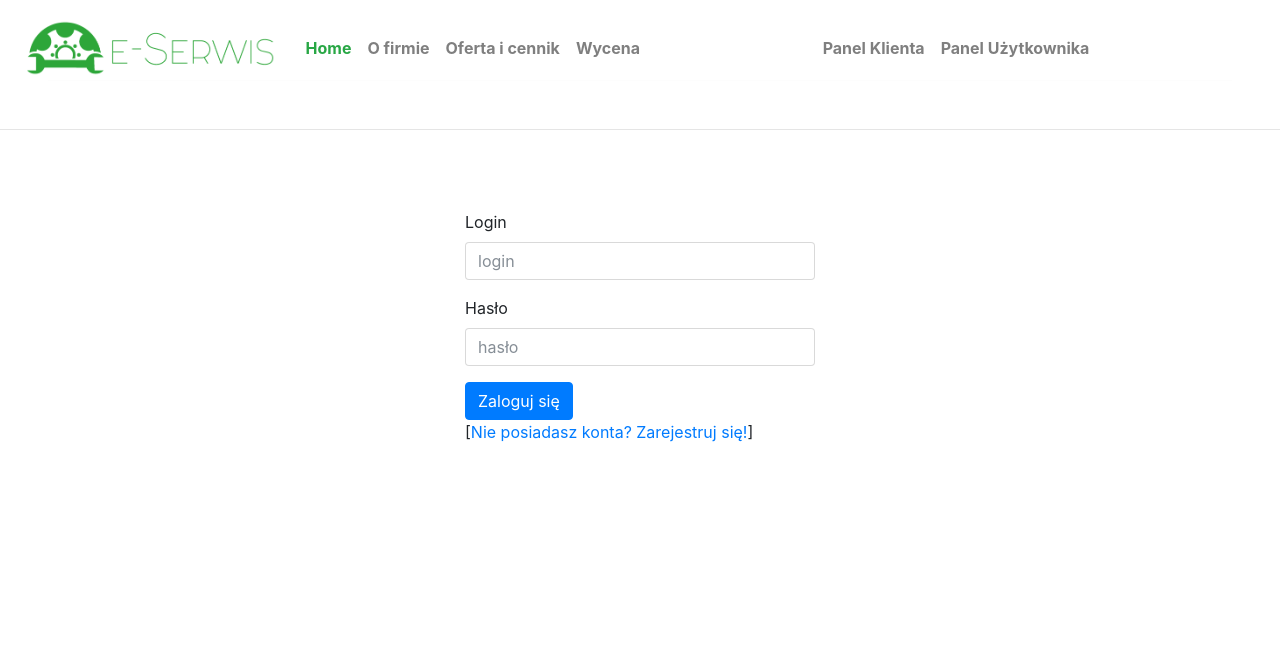
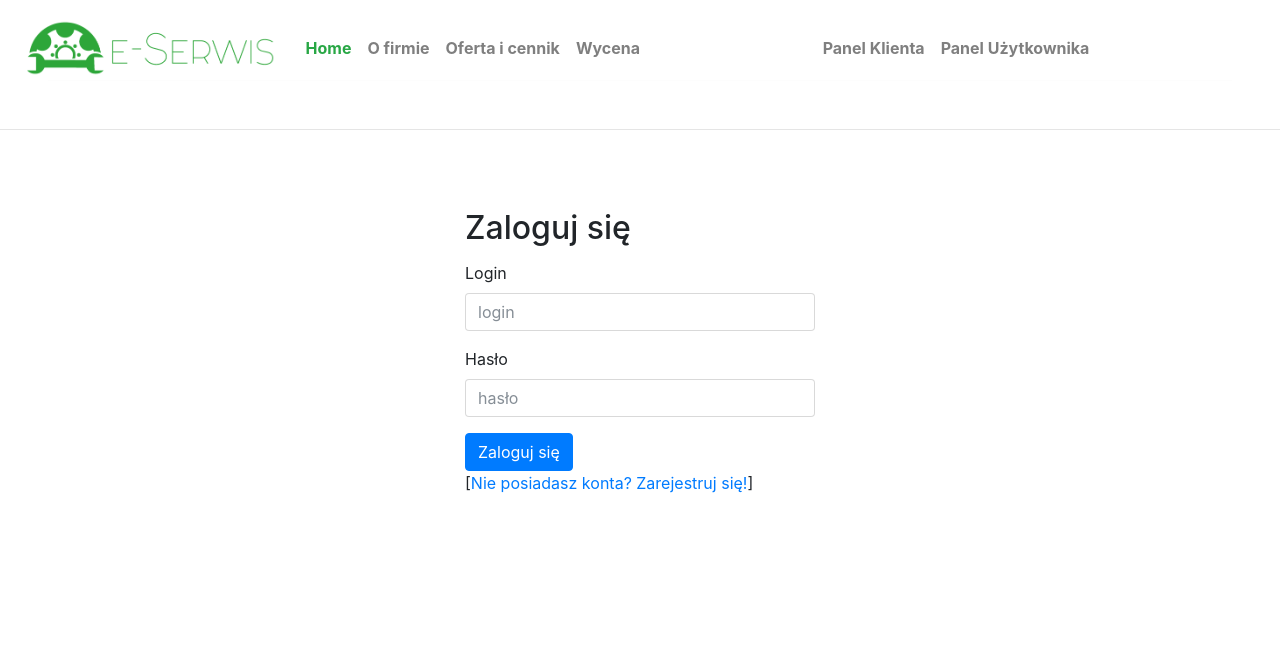
Before and after one commit to kamil526/PHP-SERWIS, a PHP site: page /loginKlient.php in a window 1280 px wide. Shown: the top 657 px of the page. Run offline with PHP 8.4, Linux system fonts and the light colour scheme; some libraries are stand-ins or nearby versions.

Commit message:
no message

```diff
--- a/bottomPage.php
+++ b/bottomPage.php
@@ -6,7 +6,7 @@
 <hr class="featurette-divider">
 
     <!-- FOOTER -->
-<footer class="container" >
+<footer class="container"  >
     <div class="row">
     <p> &copy; 2018 e-Serwis &middot; <a href="startpage/data/construction.html" class="text-success">Regulamin</a></p>
 </footer>
--- a/loginKlient.php
+++ b/loginKlient.php
@@ -17,10 +17,12 @@
 ?>
 
 <div class="container">
-    <div class="row featurette">
-
+    <div class="row featurette" vertical="center">
         <div class="col-md-4 offset-md-4">
             <form method="post" action="loginKlient.php">
+                <div class="form-group">
+                    <h2>Zaloguj się</h2>
+                </div>
                 <div class="form-group">
                     <label for="exampleInputEmail1">Login</label>
                     <input type="text" class="form-control" name="login" aria-describedby="emailHelp" placeholder="login">
```
